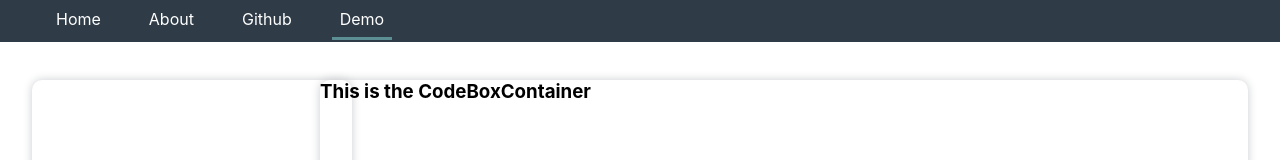
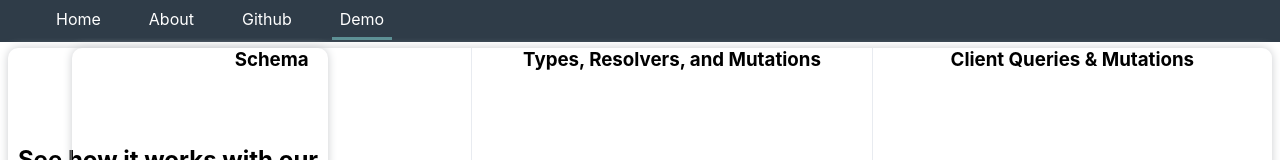
Before and after one commit to oslabs-beta/GQLevated, a Next.js app: page /demo in a window 1280 px wide. Shown: the top 160 px of the page. Built offline with nearby package versions, Linux system fonts and the light colour scheme.

Commit message:
updated demo page with code boxes

```diff
--- a/components/CodeBoxContainer.js
+++ b/components/CodeBoxContainer.js
@@ -4,7 +4,15 @@ import styles from '../styles/CodeBoxContainer.module.css';
 function CodeBoxContainer() {
   return (
   <div className={styles.codebox}>
-    <h3>This is the CodeBoxContainer</h3>
+    <div className={styles.dbschema}>
+        <h3> Schema </h3>
+    </div>
+    <div className={styles.gqldata}>
+        <h3> Types, Resolvers, and Mutations </h3>
+    </div>
+    <div className={styles.client}>
+        <h3> Client Queries & Mutations</h3>
+    </div>
   </div>
   );
 }
--- a/components/DbUri.js
+++ b/components/DbUri.js
@@ -5,7 +5,7 @@ import styles from '../styles/DbUri.module.css';
 function DbUri() {
   return (
   <div className={styles.container}>
-    <div className={styles.sampledb}>
+    <div className={styles.uriString}>
         <h2>Elevated your project with seamless integration</h2>
         <br></br>
         <input className={styles.dbInput} placeholder="postgres://" />
@@ -14,7 +14,7 @@ function DbUri() {
             Submit
           </button>
           </div>
-          <div className={styles.uriString}>
+          <div className={styles.sampledb}>
           <h2>See how it works with our sample database </h2>
           <br></br>
           <button className={styles.button} >
--- a/styles/CodeBoxContainer.module.css
+++ b/styles/CodeBoxContainer.module.css
@@ -1,12 +1,41 @@
 .codebox {
     position: absolute;
-    top: 5rem;
-    right: 2rem;
-    min-height: 80vh;
-    min-width: 58rem;
+    top: 3rem;
+    right: 0.5rem;
+    min-height: 94vh;
+    min-width: 150vh;
+    max-width: 75%;
+    margin: auto;
     display: flex;
     align-content: flex-start;
     justify-content: flex-start;
     border-radius: 10px;
     box-shadow: 0px 0px 10px #cbcdd0;
+    text-align: center;
+    /* background-color: var(--primary-color); */
+    /* color: var(--primary-text); */
 }
+
+
+.dbschema {
+    top: 10rem;
+    float: left;
+    width: 33.3%;
+    border-radius: 10px;
+    overflow: auto;
+
+}
+.gqldata {
+    float: left;
+    width: 33.3%;
+    border-left:1px solid #e8ebf0;
+    border-right:1px solid #e8ebf0;
+    overflow: auto;
+
+}
+.client {
+    float: right;
+    width: 33.3%;
+    border-radius: 10px;
+
+}
--- a/styles/DbUri.module.css
+++ b/styles/DbUri.module.css
@@ -1,8 +1,8 @@
 .container{
     position: absolute;
-    top: 5rem;
-    left: 2rem;
-    min-height: 80vh;
+    top: 3rem;
+    left: 0.5rem;
+    min-height: 94vh;
     min-width: 20rem;
     display: flex;
     flex-direction: column;
@@ -30,7 +30,7 @@
 
 .uriString{
     position: absolute;
-    bottom: 0rem;
+    bottom: 10rem;
     min-height: 38vh;
     min-width: 20rem;
     display: flex;
```
